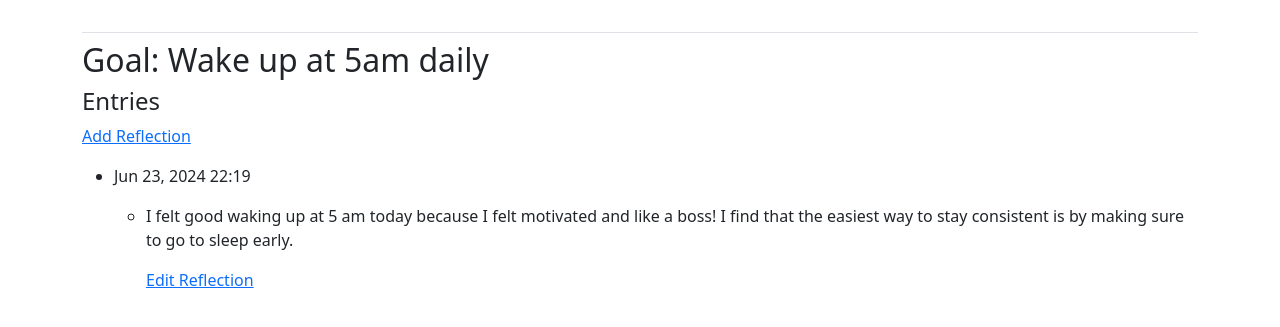
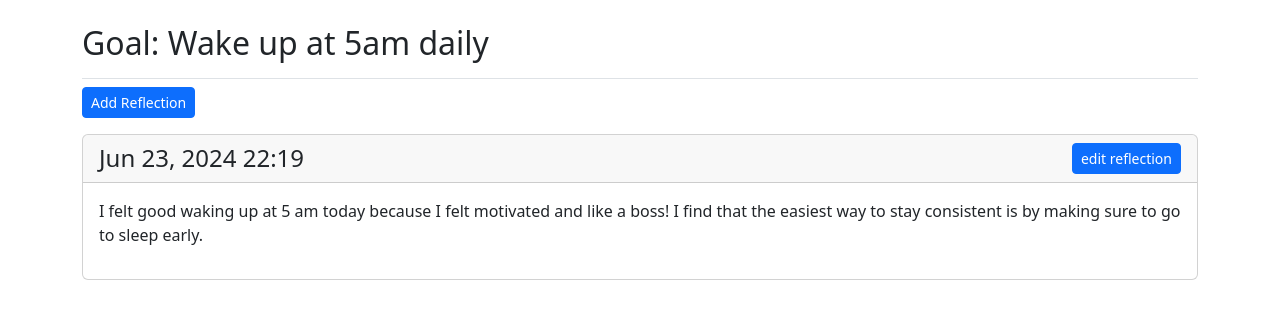
Before and after one commit to 49M/Developian_Web, a Django app: page /goals/1/ in a window 1280 px wide. Shown: the part 66-393 px from the top of the page. Run offline with Django 5.2, Linux system fonts and the light colour scheme; a user stored in the database is signed in; data comes from the database, SQL or seed files in the repository; both versions use the stored data as it was after the commit; some libraries are stand-ins or nearby versions.

Commit message:
Goal page updated

```diff
--- a/developian/templates/developian/goal.html
+++ b/developian/templates/developian/goal.html
@@ -1,29 +1,28 @@
 {% extends 'developian/base.html' %}
 
+{% block page_header %}
+  <h2>Goal: {{ goal.text }}</h2>
+{% endblock page_header %}
+
 {% block content %}
-  <h2>Goal: {{ goal.text }}</h2>
+  <p>
+    <a class="btn btn-primary btn-sm" href="{% url 'developian:new_reflection' goal.id %}">Add Reflection</a>
+  </p>
 
-  <h4>Entries</h4>
-
-  <p>
-    <a href="{% url 'developian:new_reflection' goal.id %}">Add Reflection</a>
-  </p>
-  <ul>
-    {% for reflection in reflections %}
-      <li>
-        <p>{{ reflection.date_added|date:'M d, Y H:i' }}</p>
-        <ul>
-          <li>
-            <p>{{ reflection.reflection|linebreaks }}</p>
-            <p>
-              <a href="{% url 'developian:edit_reflection' reflection.id %}">
-                Edit Reflection</a>
-            </p>
-          </li>
-        </ul>
-      </li>
-    {% empty %}
-      <li>No reflections have been created yet!</li>
-    {% endfor %}
-  </ul>
+  {% for reflection in reflections %}
+    <div class="card mb-3">
+      <!-- Card header with timestamp and edit link -->
+      <h4 class="card-header d-flex justify-content-between align-items-center">
+        {{ reflection.date_added|date:'M d, Y H:i' }}
+        <small><a class="btn btn-primary btn-sm"
+          href="{% url 'developian:edit_reflection' reflection.id %}">
+          edit reflection
+        </a></small>
+      </h4>
+      <!-- Card body with reflection text -->
+       <div class="card-body">{{ reflection.reflection|linebreaks }}</div>
+    </div>
+  {% empty %}
+    <p>No reflections have been created yet!</p>
+  {% endfor %}
 {% endblock content %}
```
Also changed, not shown: db.sqlite3.
